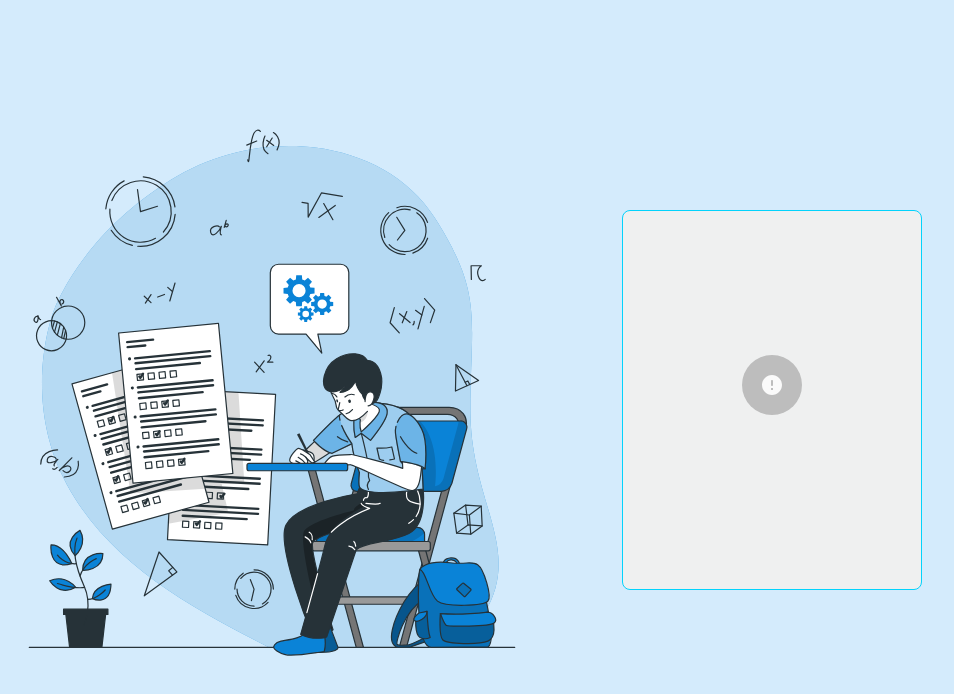
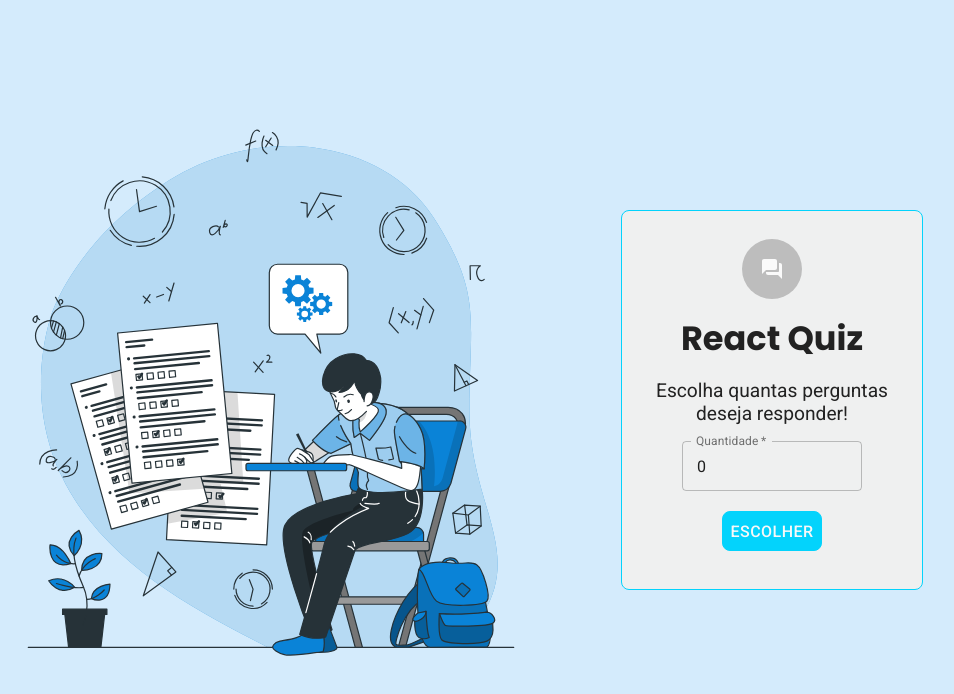
Before and after one commit to maycongc/react-quiz, a React (Create React App) app: page / in a window 1280 px wide. Shown: the top 694 px of the page, without its empty margins (193-1147 px from the left). Built offline with nearby package versions, Linux system fonts and the light colour scheme.

Commit message:
refatoração home page

```diff
--- a/src/pages/Home/index.tsx
+++ b/src/pages/Home/index.tsx
@@ -1,6 +1,11 @@
-import { useEffect, useState } from 'react';
+import { FormEvent, useEffect, useState } from 'react';
+import { useHistory } from 'react-router-dom';
+import { Button, TextField } from '@material-ui/core';
+
 import { SectionElement } from '../../components/SectionElement';
 import { LoaderAnimation } from '../../components/LoaderAnimation';
+
+import { useQuestionary } from '../../hooks/useQuestionary';
 
 import illustrationImg from '../../assets/images/illustration.svg';
 
@@ -8,10 +13,21 @@ import { HomeWrapper } from './styles';
 
 export function Home(): JSX.Element {
   const [mounted, setMounted] = useState(false);
+  const [questionsQuantity, setQuestionsQuantity] = useState<number>(0);
+
+  const history = useHistory();
+  const { setQuantity } = useQuestionary();
 
   useEffect(() => {
     setMounted(true);
   }, []);
+
+  function handleSubmit(event: FormEvent) {
+    event.preventDefault();
+    setQuantity(questionsQuantity);
+
+    history.push('/verification');
+  }
 
   return (
     <>
@@ -20,7 +36,25 @@ export function Home(): JSX.Element {
           <aside>
             <img src={illustrationImg} alt="Imagem de ilustração" />
           </aside>
-          <SectionElement />
+          <SectionElement
+            icon="home"
+            title="React Quiz"
+            description="Escolha quantas perguntas deseja responder!"
+          >
+            <form onSubmit={handleSubmit}>
+              <TextField
+                type="number"
+                variant="outlined"
+                required
+                label="Quantidade"
+                onChange={event =>
+                  setQuestionsQuantity(Number(event.target.value))
+                }
+                value={questionsQuantity}
+              />
+              <Button type="submit">Escolher</Button>
+            </form>
+          </SectionElement>
         </HomeWrapper>
       ) : (
         <LoaderAnimation componentDidMount={mounted} />
```
